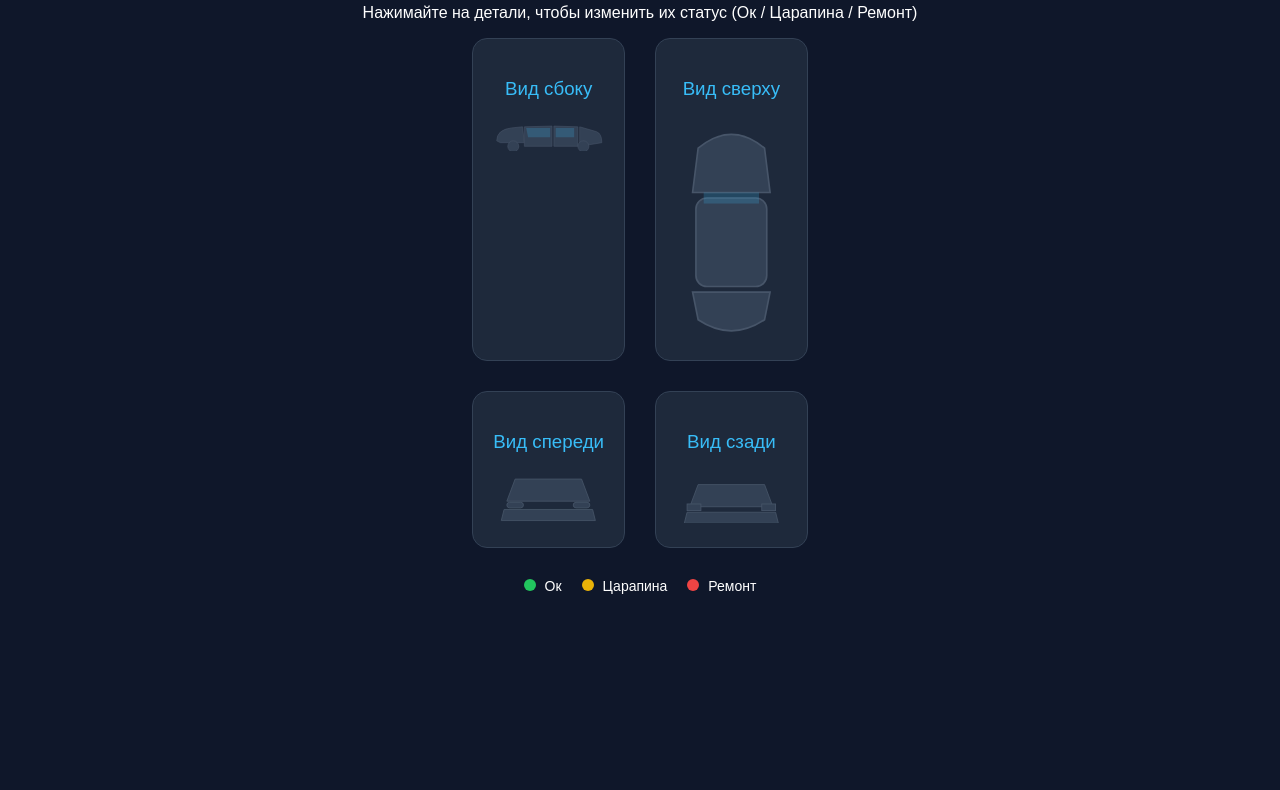
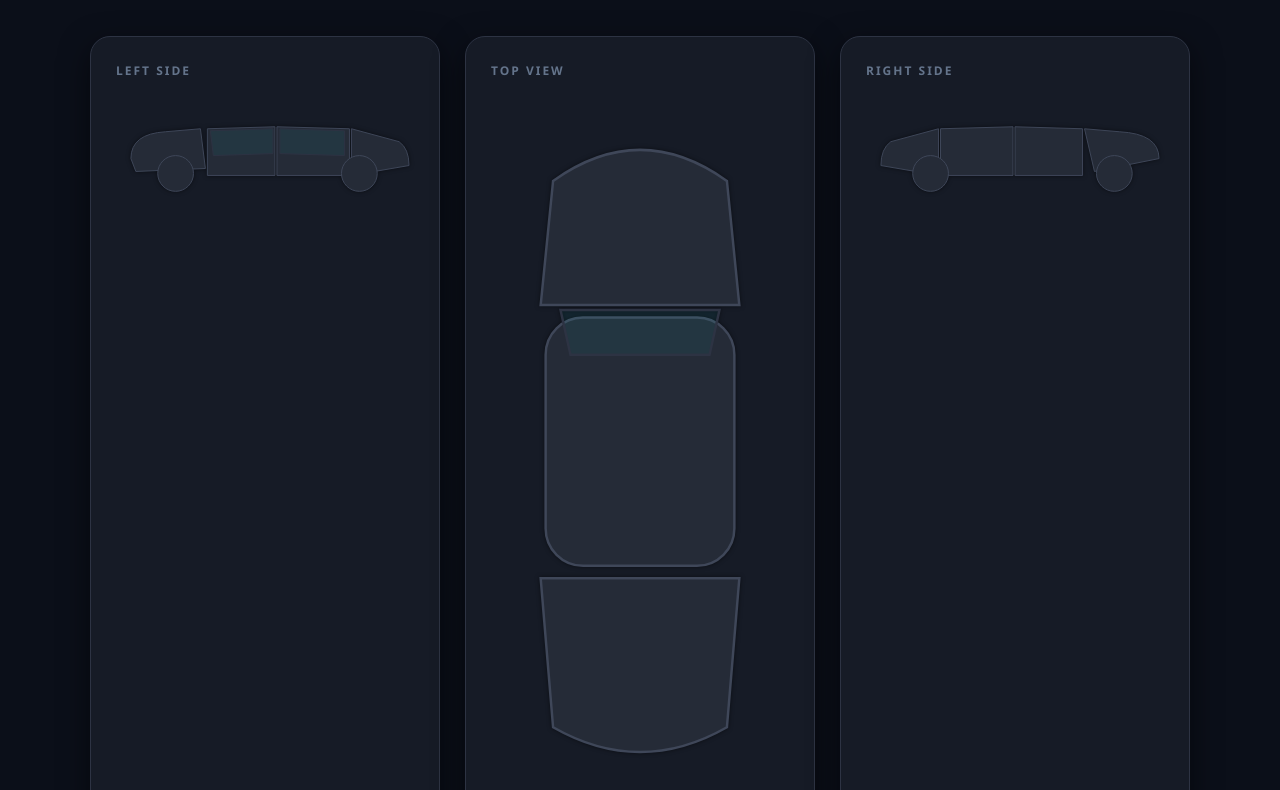
Before and after one commit to Behzod1988/3d-car, a plain HTML site: page index.html in a window 1280 px wide. Shown: the part 120-910 px from the top of the page. Before the commit the page ends 800 px from the top, so only its background shows below. Drawn offline with Linux system fonts and the light colour scheme.

Commit message:
Update index.html

```diff
--- a/index.html
+++ b/index.html
@@ -2,94 +2,145 @@
 <html lang="ru">
 <head>
     <meta charset="UTF-8">
-    <title>Car Inspector Pro</title>
+    <title>Premium Car Inspector</title>
     <style>
-        body { background: #0f172a; color: white; font-family: sans-serif; display: flex; flex-direction: column; align-items: center; padding: 20px; }
-        .grid { display: grid; grid-template-columns: repeat(2, 1fr); gap: 30px; max-width: 900px; }
-        .card { background: #1e293b; padding: 20px; border-radius: 15px; border: 1px solid #334155; text-align: center; }
-        h3 { color: #38bdf8; margin-bottom: 15px; font-weight: 300; }
+        :root {
+            --bg: #0b0f19;
+            --card: #161b26;
+            --border: #2d3343;
+            --accent: #00f2ff;
+            --ok: #00ff88;
+            --warn: #f39c12;
+            --danger: #ff4d4d;
+        }
+
+        body {
+            background: var(--bg); color: #fff; font-family: 'Segoe UI', Roboto, sans-serif;
+            margin: 0; padding: 40px; display: flex; flex-direction: column; align-items: center;
+        }
+
+        h1 { font-weight: 200; letter-spacing: 5px; color: var(--accent); text-shadow: 0 0 15px rgba(0,242,255,0.3); }
+
+        .grid {
+            display: grid; grid-template-columns: repeat(3, 1fr); gap: 25px;
+            max-width: 1100px; width: 100%; margin-top: 30px;
+        }
+
+        .view-card {
+            background: var(--card); border: 1px solid var(--border); border-radius: 20px;
+            padding: 25px; position: relative; transition: 0.3s;
+            box-shadow: 0 10px 30px rgba(0,0,0,0.5);
+        }
+
+        .view-card:hover { border-color: var(--accent); }
+        .view-card h3 { margin: 0 0 15px 0; font-size: 12px; text-transform: uppercase; color: #64748b; letter-spacing: 2px; }
+
+        svg { width: 100%; height: auto; filter: drop-shadow(0 0 2px rgba(0,0,0,0.5)); }
 
         /* Стили деталей */
-        .part { fill: #334155; stroke: #475569; stroke-width: 1.5; cursor: pointer; transition: 0.2s; }
-        .part:hover { fill: #475569; stroke: #38bdf8; }
-        .glass { fill: rgba(56, 189, 248, 0.2); pointer-events: none; }
+        .part {
+            fill: #252b37; stroke: #3f4759; stroke-width: 1;
+            cursor: pointer; transition: all 0.3s cubic-bezier(0.4, 0, 0.2, 1);
+        }
 
-        /* Статусы кликов */
-        .ok { fill: #22c55e !important; }
-        .warn { fill: #eab308 !important; }
-        .danger { fill: #ef4444 !important; }
+        .part:hover { stroke: var(--accent); stroke-width: 1.5; filter: brightness(1.2); }
 
-        .legend { margin-top: 30px; display: flex; gap: 20px; font-size: 14px; }
-        .dot { width: 12px; height: 12px; border-radius: 50%; display: inline-block; margin-right: 5px; }
+        /* Стекла */
+        .glass { fill: rgba(0, 242, 255, 0.05); stroke: #2d3343; pointer-events: none; }
+
+        /* Цвета состояний */
+        .status-ok { fill: rgba(0, 255, 136, 0.3) !important; stroke: var(--ok) !important; }
+        .status-warn { fill: rgba(243, 156, 18, 0.3) !important; stroke: var(--warn) !important; }
+        .status-danger { fill: rgba(255, 77, 77, 0.3) !important; stroke: var(--danger) !important; }
+
+        /* Легенда */
+        .legend {
+            margin-top: 40px; display: flex; gap: 30px;
+            background: rgba(255,255,255,0.05); padding: 15px 40px; border-radius: 50px;
+        }
+        .l-item { display: flex; align-items: center; gap: 10px; font-size: 13px; color: #94a3b8; }
+        .dot { width: 10px; height: 10px; border-radius: 50%; box-shadow: 0 0 10px currentColor; }
     </style>
 </head>
 <body>
 
-    <h1>ИНТЕРАКТИВНЫЙ ОСМОТР АВТО</h1>
-    <p>Нажимайте на детали, чтобы изменить их статус (Ок / Царапина / Ремонт)</p>
+    <h1>VEHICLE SCANNER</h1>
 
     <div class="grid">
-        <div class="card">
-            <h3>Вид сбоку</h3>
+        <div class="view-card">
+            <h3>Left Side</h3>
             <svg viewBox="0 0 300 100">
-                <path class="part" id="side-fender" d="M10,70 Q10,40 50,35 L80,32 L85,75 L20,75 Z" />
-                <path class="part" id="side-door-f" d="M85,32 L160,30 L160,85 L85,85 Z" />
-                <path class="part" id="side-door-r" d="M165,30 L230,32 L230,85 L165,85 Z" />
-                <path class="part" id="side-rear" d="M235,32 L280,45 Q295,50 295,75 L235,85 Z" />
-                <path class="glass" d="M90,35 L155,35 L155,60 L95,60 Z M170,35 L220,35 L220,60 L170,60 Z" />
-                <circle class="part" cx="55" cy="85" r="15" />
-                <circle class="part" cx="245" cy="85" r="15" />
+                <path class="part" id="l-fender" d="M15,65 Q15,40 50,38 L85,35 L90,75 L20,78 Z" />
+                <path class="part" id="l-door-f" d="M92,35 L160,33 L160,82 L92,82 Z" />
+                <path class="part" id="l-door-r" d="M162,33 L235,35 L235,82 L162,82 Z" />
+                <path class="part" id="l-quarter" d="M237,35 L285,48 Q295,55 295,72 L237,82 Z" />
+                <path class="glass" d="M95,37 L158,35 L158,60 L98,62 Z M165,35 L230,37 L230,62 L165,60 Z" />
+                <circle class="part" cx="60" cy="80" r="18" />
+                <circle class="part" cx="245" cy="80" r="18" />
             </svg>
         </div>
 
-        <div class="card">
-            <h3>Вид сверху</h3>
-            <svg viewBox="0 0 100 200">
-                <path class="part" id="top-hood" d="M20,30 Q50,5 80,30 L85,70 L15,70 Z" />
-                <rect class="part" id="top-roof" x="18" y="75" width="64" height="80" rx="10" />
-                <path class="part" id="top-trunk" d="M20,185 Q50,205 80,185 L85,160 L15,160 Z" />
-                <rect class="glass" x="25" y="70" width="50" height="10" />
+        <div class="view-card">
+            <h3>Top View</h3>
+            <svg viewBox="0 0 120 280">
+                <path class="part" id="t-hood" d="M25,35 Q60,10 95,35 L100,85 L20,85 Z" />
+                <rect class="part" id="t-roof" x="22" y="90" width="76" height="100" rx="15" />
+                <path class="part" id="t-trunk" d="M25,255 Q60,275 95,255 L100,195 L20,195 Z" />
+                <path class="glass" d="M28,87 L92,87 L88,105 L32,105 Z" />
             </svg>
         </div>
 
-        <div class="card">
-            <h3>Вид спереди</h3>
-            <svg viewBox="0 0 200 100">
-                <path class="part" id="front-hood" d="M40,20 L160,20 L175,60 L25,60 Z" />
-                <path class="part" id="front-bumper" d="M20,75 L180,75 L185,95 L15,95 Z" />
-                <rect class="part" x="25" y="62" width="30" height="10" rx="5" />
-                <rect class="part" x="145" y="62" width="30" height="10" rx="5" />
+        <div class="view-card">
+            <h3>Right Side</h3>
+            <svg viewBox="0 0 300 100">
+                <path class="part" id="r-quarter" d="M15,72 Q15,55 25,48 L73,35 L73,82 L15,72 Z" />
+                <path class="part" id="r-door-r" d="M75,35 L148,33 L148,82 L75,82 Z" />
+                <path class="part" id="r-door-f" d="M150,33 L218,35 L218,82 L150,82 Z" />
+                <path class="part" id="r-fender" d="M220,35 L255,38 Q295,40 295,65 L230,78 Z" />
+                <circle class="part" cx="65" cy="80" r="18" />
+                <circle class="part" cx="250" cy="80" r="18" />
             </svg>
         </div>
 
-        <div class="card">
-            <h3>Вид сзади</h3>
+        <div class="view-card" style="grid-column: span 1.5">
+            <h3>Front View</h3>
             <svg viewBox="0 0 200 100">
-                <path class="part" id="back-trunk" d="M40,30 L160,30 L175,70 L25,70 Z" />
-                <path class="part" id="back-bumper" d="M20,80 L180,80 L185,100 L15,100 Z" />
-                <rect class="part" x="20" y="65" width="25" height="12" fill="#991b1b" />
-                <rect class="part" x="155" y="65" width="25" height="12" fill="#991b1b" />
+                <path class="part" id="f-hood" d="M40,25 L160,25 Q180,65 180,65 L20,65 Z" />
+                <path class="part" id="f-bumper" d="M15,70 L185,70 L180,95 L20,95 Z" />
+                <rect class="part" x="25" y="55" width="35" height="12" rx="6" />
+                <rect class="part" x="140" y="55" width="35" height="12" rx="6" />
+                <path class="glass" d="M50,22 L150,22 L145,5 L55,5 Z" />
+            </svg>
+        </div>
+
+        <div class="view-card" style="grid-column: span 1.5">
+            <h3>Rear View</h3>
+            <svg viewBox="0 0 200 100">
+                <path class="part" id="b-trunk" d="M45,35 L155,35 Q175,75 175,75 L25,75 Z" />
+                <path class="part" id="b-bumper" d="M15,80 L185,80 L180,100 L20,100 Z" />
+                <rect class="part" x="20" y="60" width="35" height="15" rx="4" style="fill:#4a1010" />
+                <rect class="part" x="145" y="60" width="35" height="15" rx="4" style="fill:#4a1010" />
             </svg>
         </div>
     </div>
 
     <div class="legend">
-        <div><span class="dot" style="background:#22c55e"></span> Ок</div>
-        <div><span class="dot" style="background:#eab308"></span> Царапина</div>
-        <div><span class="dot" style="background:#ef4444"></span> Ремонт</div>
+        <div class="l-item"><span class="dot" style="color:var(--ok); background:var(--ok)"></span> Идеально</div>
+        <div class="l-item"><span class="dot" style="color:var(--warn); background:var(--warn)"></span> Царапины</div>
+        <div class="l-item"><span class="dot" style="color:var(--danger); background:var(--danger)"></span> Повреждено</div>
     </div>
 
     <script>
-        document.querySelectorAll('.part').forEach(el => {
-            el.addEventListener('click', function() {
-                if (this.classList.contains('ok')) {
-                    this.classList.replace('ok', 'warn');
-                } else if (this.classList.contains('warn')) {
-                    this.classList.replace('warn', 'danger');
-                } else if (this.classList.contains('danger')) {
-                    this.classList.remove('danger');
+        document.querySelectorAll('.part').forEach(p => {
+            p.addEventListener('click', function() {
+                if (this.classList.contains('status-ok')) {
+                    this.classList.replace('status-ok', 'status-warn');
+                } else if (this.classList.contains('status-warn')) {
+                    this.classList.replace('status-warn', 'status-danger');
+                } else if (this.classList.contains('status-danger')) {
+                    this.classList.remove('status-danger');
                 } else {
-                    this.classList.add('ok');
+                    this.classList.add('status-ok');
                 }
             });
         });
```
